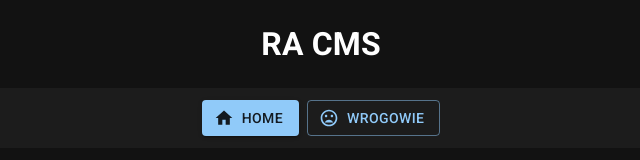
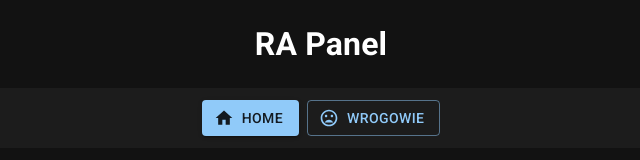
Before and after one commit to airfortech/alderazzi-frontend, a React (Create React App) app: page / in a window 1280 px wide. Shown: the top 160 px of the page, without its empty margins (319-959 px from the left). Built offline with nearby package versions, Linux system fonts and the light colour scheme.

Commit message:
changed site title

```diff
--- a/public/index.html
+++ b/public/index.html
@@ -1,5 +1,5 @@
 <!DOCTYPE html>
-<html lang="en">
+<html lang="pl">
   <head>
     <meta charset="utf-8" />
     <link rel="icon" href="%PUBLIC_URL%/favicon.ico" />
@@ -29,7 +29,7 @@
       rel="stylesheet"
       href="https://fonts.googleapis.com/css?family=Roboto:300,400,500,700&display=swap"
     />
-    <title>RA Cms</title>
+    <title>RA Panel</title>
   </head>
   <body>
     <noscript>You need to enable JavaScript to run this app.</noscript>
--- a/src/components/Header/Header.tsx
+++ b/src/components/Header/Header.tsx
@@ -3,7 +3,7 @@ import classes from "./Header.module.css";
 export const Header = () => {
   return (
     <header className={classes.Header}>
-      <h1>RA CMS</h1>
+      <h1>RA Panel</h1>
     </header>
   );
 };
```
